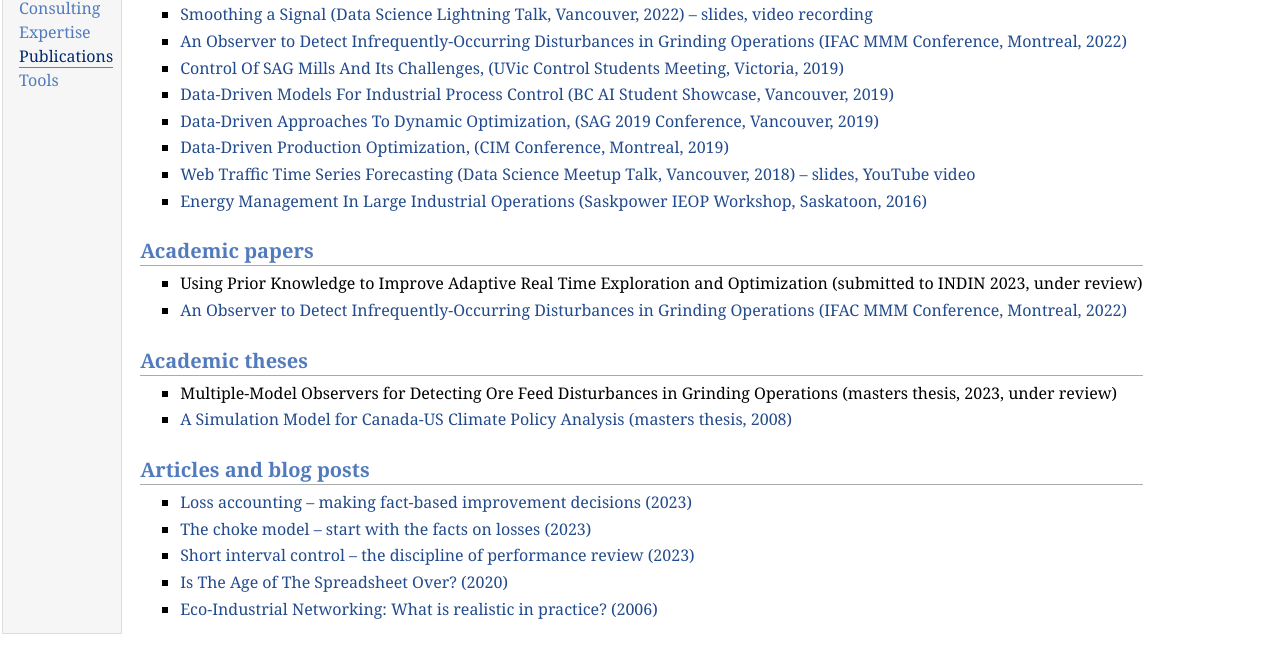
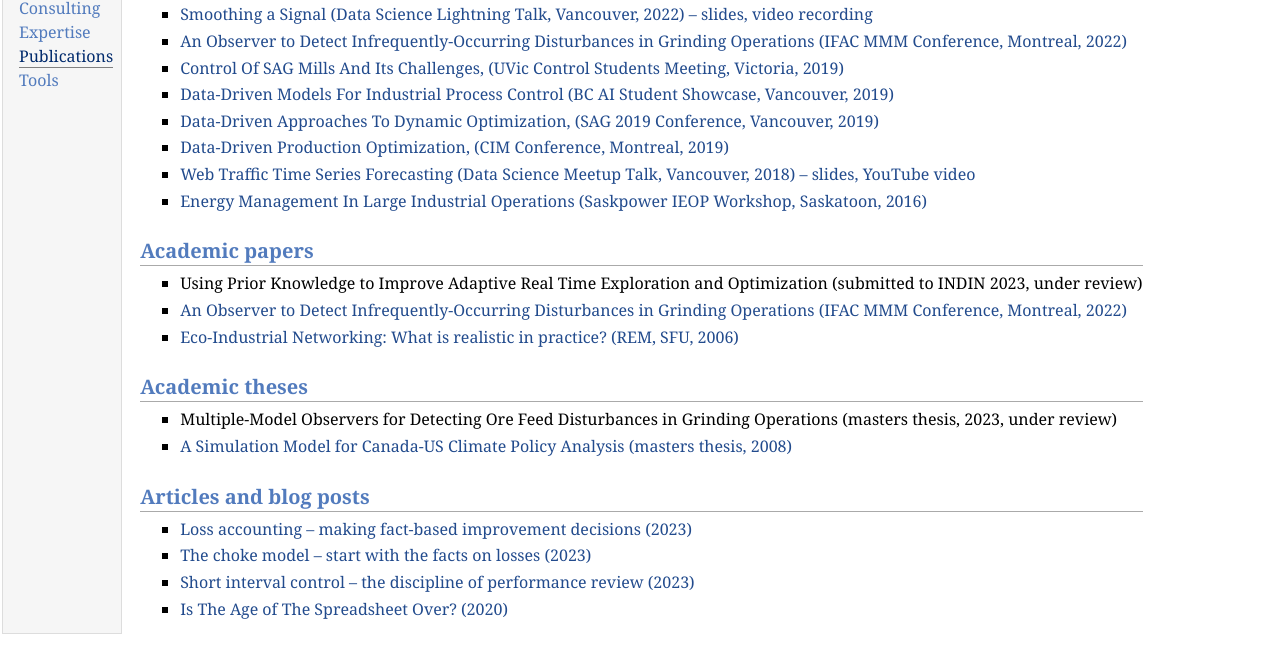
Before and after one commit to basicmachines/basicmachines.github.io, a plain HTML site: page publications.html in a window 1280 px wide. Shown: the part 104-762 px from the top of the page. Drawn offline with Linux system fonts and the light colour scheme.

Commit message:
Moved link to papers

```diff
--- a/publications.html
+++ b/publications.html
@@ -58,6 +58,9 @@
 <li><p><a href="https://www.sciencedirect.com/science/article/pii/S2405896322014677" target=&ldquo;blank&rdquo;>An Observer to Detect Infrequently-Occurring Disturbances in Grinding Operations (IFAC MMM Conference, Montreal, 2022)</a>
 </p>
 </li>
+<li><p><a href="docs/Tubbs_2006_EINinpractice_210111.pdf" target=&ldquo;blank&rdquo;>Eco-Industrial Networking: What is realistic in practice? (REM, SFU, 2006)</a>
+</p>
+</li>
 </ul>
 <h2>Academic theses</h2>
 <ul>
@@ -82,8 +85,6 @@
 <li><p><a href="https://towardsdatascience.com/have-spreadsheets-got-a-future-9b7ad23648b8" target=&ldquo;blank&rdquo;>Is The Age of The Spreadsheet Over? (2020)</a>
 </p>
 </li>
-<li><p><a href="docs/Tubbs_2006_EINinpractice_210111.pdf" target=&ldquo;blank&rdquo;>Eco-Industrial Networking: What is realistic in practice? (2006)</a></p>
-</li>
 </ul>
 </td>
 </tr>
```
Also changed, not shown: 1 other file.
